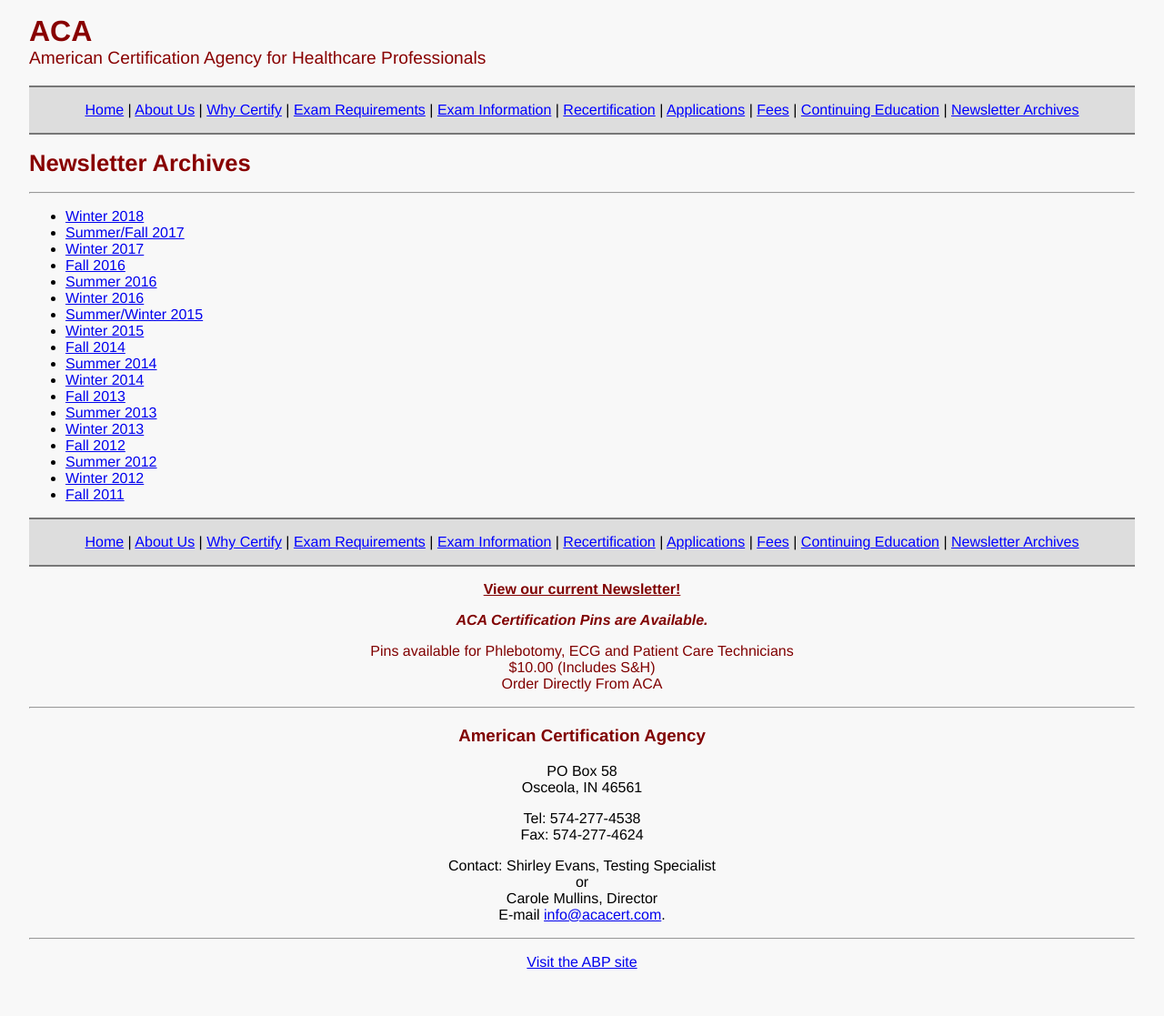
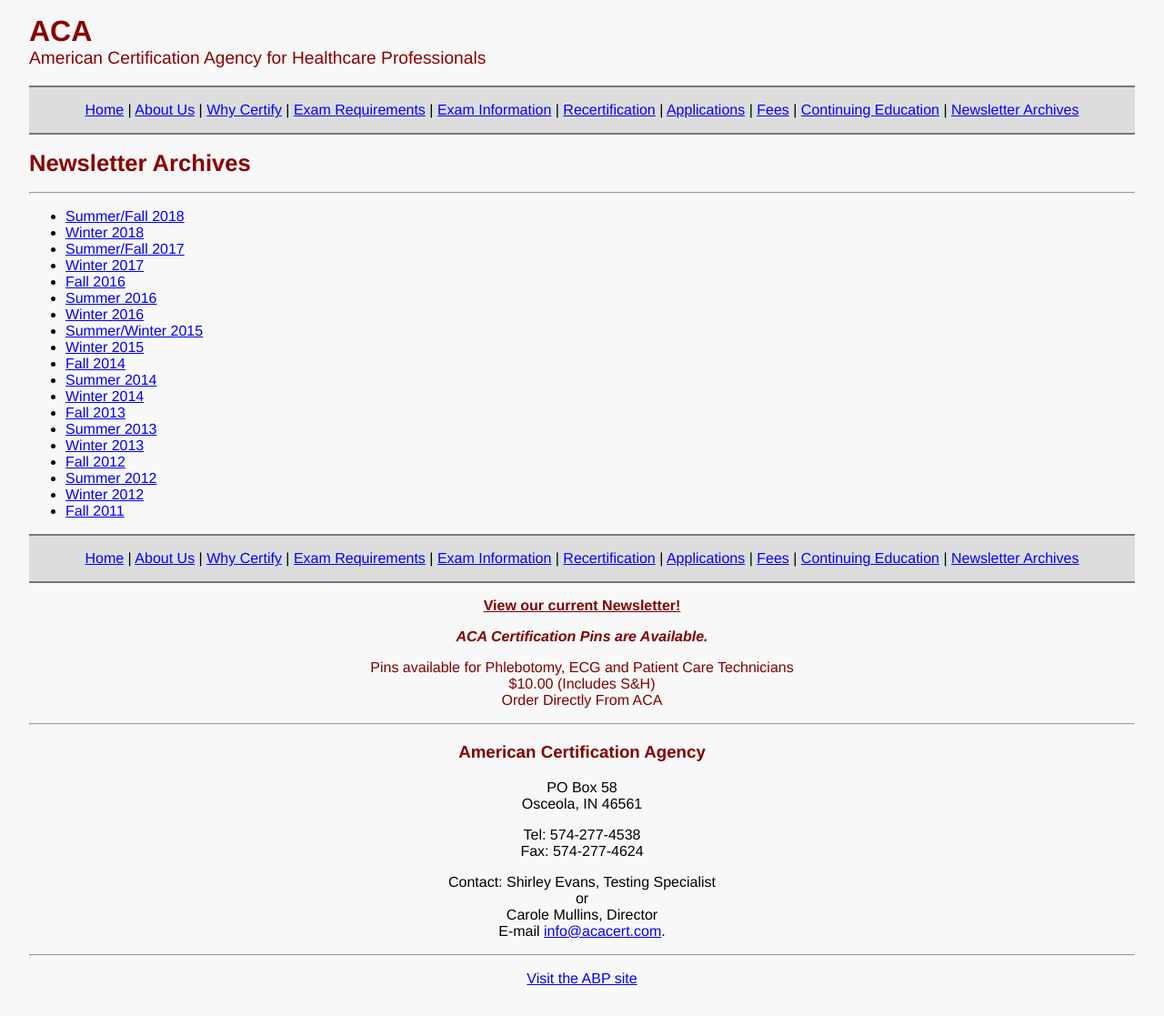
Before and after one commit to erunyon/acacert.com, a Jekyll site: the page built from archive/index.html, in a window 1280 px wide. Shown: the whole page at 91% size. Built offline with Jekyll 4.4.1, drawn with Linux system fonts in a browser that asks for light colours.

Commit message:
Add Summer/Fall 2018 Newsletter

```diff
--- a/_layouts/default.html
+++ b/_layouts/default.html
@@ -38,7 +38,7 @@
   {% include nav.html %}
 </nav>
 
-<p align="center" class="maroon"><strong><a href="/files/acareer-winter-2018.pdf" target="_blank">View our current Newsletter!</a></strong></p>
+<p align="center" class="maroon"><strong><a href="/files/acareer-summer-fall-2018.pdf" target="_blank">View our current Newsletter!</a></strong></p>
 <p align="center" class="maroon"><strong><i>ACA Certification Pins are Available.</i></strong></p>
 <p align="center" class="maroon">Pins available for Phlebotomy, ECG and Patient Care Technicians<br> $10.00 (Includes S&amp;H)<br> Order Directly From ACA</p>
 
--- a/archive/index.html
+++ b/archive/index.html
@@ -3,6 +3,7 @@
 title: "Newsletter Archives"
 ---
 <ul>
+  <li><a href="/files/acareer-summer-fall-2018.pdf" target="_blank">Summer/Fall 2018</a></li>
   <li><a href="/files/acareer-winter-2018.pdf" target="_blank">Winter 2018</a></li>
   <li><a href="/files/ACAreerSummer_Fall2017.pdf" target="_blank">Summer/Fall 2017</a></li>
   <li><a href="/files/ACAreer_Winter2017.pdf" target="_blank">Winter 2017</a></li>
```
Also changed, not shown: Gemfile.lock, 1 other file.
